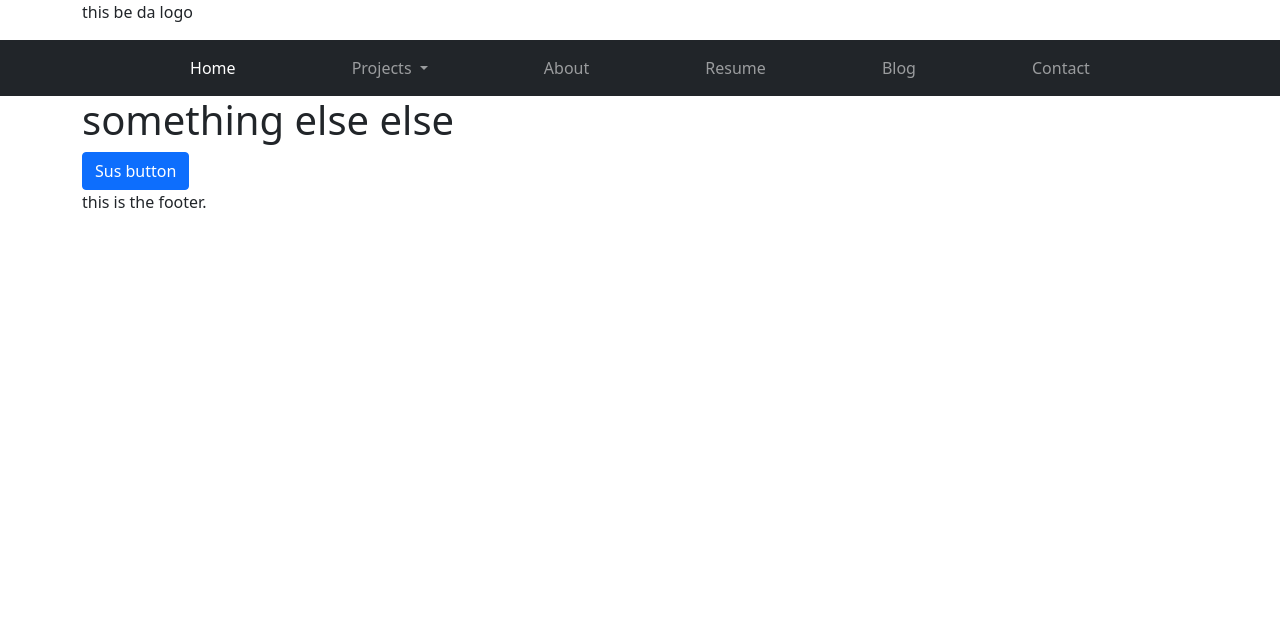
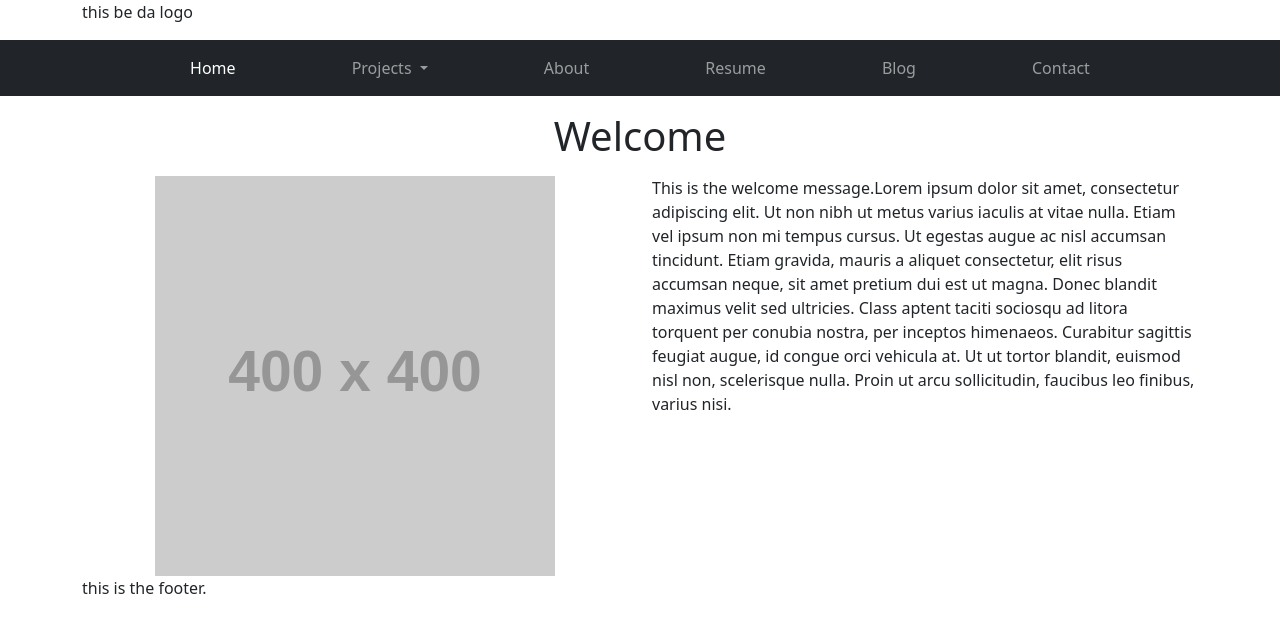
Before and after one commit to lginn26/lginn26.github.io, a Jekyll site: the page built from index.html, in a window 1280 px wide. Shown: the top 633 px of the page. Built offline with Jekyll 4.4.1, drawn with Linux system fonts in a browser that asks for light colours.

Commit message:
Fixed viewing problems

```diff
--- a/index.html
+++ b/index.html
@@ -1,7 +1,31 @@
 ---
-
 layout: default
 permalink: /
 ---
-<h1>something else else</h1>
-<button type="button" class="btn btn-primary">Sus button</button>
+
+<h1 class="text-center my-3">Welcome</h1>
+<section>
+  <div class="row">
+    <div class="col-sm text-center">
+      <img
+        src="https://dummyimage.com/400x400/000/ffffff.png&text=profile+pic"
+        alt="Profile Image"
+        class="img-fluid"
+      />
+    </div>
+    <div class="col-sm">
+      <p>
+        This is the welcome message.Lorem ipsum dolor sit amet, consectetur
+        adipiscing elit. Ut non nibh ut metus varius iaculis at vitae nulla.
+        Etiam vel ipsum non mi tempus cursus. Ut egestas augue ac nisl accumsan
+        tincidunt. Etiam gravida, mauris a aliquet consectetur, elit risus
+        accumsan neque, sit amet pretium dui est ut magna. Donec blandit maximus
+        velit sed ultricies. Class aptent taciti sociosqu ad litora torquent per
+        conubia nostra, per inceptos himenaeos. Curabitur sagittis feugiat
+        augue, id congue orci vehicula at. Ut ut tortor blandit, euismod nisl
+        non, scelerisque nulla. Proin ut arcu sollicitudin, faucibus leo
+        finibus, varius nisi.
+      </p>
+    </div>
+  </div>
+</section>
```
